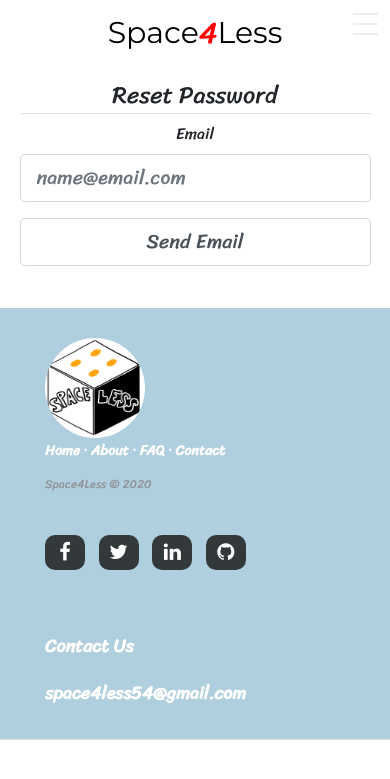
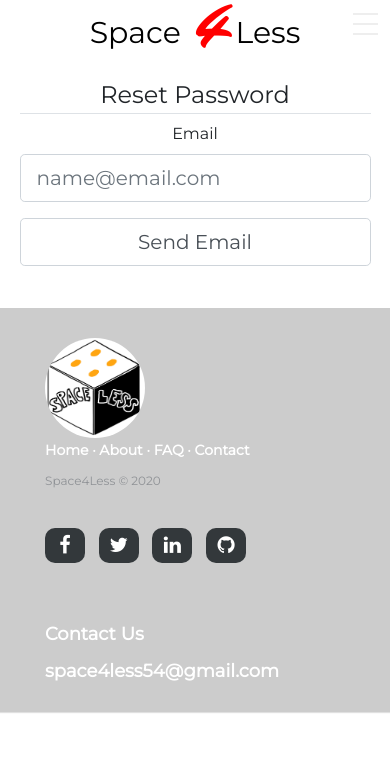
Before and after one commit to Jasmanji/Group5_Space4Less, a Flask app: page /reset in a window 390 px wide. Shown: the top 779 px of the page. Run offline with Flask 2, Linux system fonts and the light colour scheme; some libraries are stand-ins or nearby versions.

Commit message:
updating look of website

```diff
--- a/app/main/routes.py
+++ b/app/main/routes.py
@@ -21,7 +21,6 @@ stripe.api_key = secret_key
 
 # we create an instance of blueprint as main
 bp_main = Blueprint('main', __name__)
-
 
 # route for home page.
 @bp_main.route('/')
@@ -64,8 +63,8 @@ def signup():
 
         db.session.add(user)
         db.session.commit()
-        flash('congratulations, you have created an account!', 'success')
-        return redirect(url_for('main.home_page'))
+        flash('congratulations, you have created an account! Please log in to continue browsing!', 'success')
+        return redirect(url_for('main.login'))
     return render_template('signup.html', title='signup', form=form_signup)
 
 
--- a/app/static/design.css
+++ b/app/static/design.css
@@ -1,3 +1,9 @@
+#filtering-class{
+    border-color: #33383b;
+    background-color: coral;
+}
+
+
 .main-body{
   padding: 5%;
 }
@@ -30,7 +36,7 @@
 }
 
 .form-design{
-  font-family: 'Open Sans', cursive;
+  font-family: Montserrat, sans-serif;
   text-align: center;
   padding: 0;
 }
@@ -111,18 +117,18 @@ form {
   /*float: right;*/
   font-size: 18px;
   font-family: Montserrat, sans-serif;
-  color: lightgray;
+  color: black;
 }
 
 .nav > .nav-links > a {
   display: inline-block;
   padding: 13px 10px 13px 10px;
   text-decoration: none;
-  color: lightgray;
+  color: black;
 }
 
 .nav > .nav-links > a:hover {
-  color: black;
+  color: red;
 }
 
 .nav > #nav-check {
@@ -151,7 +157,7 @@ form {
   }
 
   .nav > .nav-btn > label:hover,.nav  #nav-check:checked ~ .nav-btn > label {
-    color: black;
+    color: red;
   }
 
   .nav > .nav-btn > label > span {
@@ -165,7 +171,8 @@ form {
     position: absolute;
     display: block;
     width: 100%;
-    background-color: #afcfde;
+    background-color: white;
+    border-color: #33383b;
     height: 0;
     transition: all 0.3s ease-in;
     overflow-y: hidden;
@@ -190,12 +197,10 @@ form {
 
 /*  footer */
 
-* {
-  font-family: 'Sriracha', cursive  ;
-}
+
 
 .footer-distributed{
-	background: #afcfde;
+	background: #cccccc;
 	box-shadow: 0 1px 1px 0 rgba(0, 0, 0, 0.12);
 	box-sizing: border-box;
 	width: 100%;
@@ -303,7 +308,7 @@ img {
 @media (max-width: 1000px) {
 
 	.footer-distributed {
-		font: bold 14px sans-serif;
+		font: bold 14px Montserrat, sans-serif;
 	}
 
 	.footer-distributed .footer-company-name{
--- a/app/templates/layout.html
+++ b/app/templates/layout.html
@@ -7,7 +7,7 @@
     <meta name="viewport" content="width=device-width, initial-scale=1, shrink-to-fit=no">
     <!-- link to font -->
     <link href="https://fonts.googleapis.com/css?family=Sriracha&display=swap" rel="stylesheet">
-
+    <link rel="stylesheet" type="text/css" href="//fonts.googleapis.com/css?family=Mr+Dafoe" />
     <!--The link to our stylesheet -->
     <link rel="stylesheet" type="text/css" href="{{ url_for('static', filename='design.css') }}">
    <!-- <link rel="stylesheet" href="https://cdnjs.cloudflare.com/ajax/libs/font-awesome/4.7.0/css/font-awesome.min.css"> -->
@@ -38,7 +38,7 @@
 
             <div class="nav-header">
                 <div class="nav-title">
-                    Space<span style='color: red'>4</span>Less
+                    Space<span style='color: red; font-family: "Mr Dafoe"; font-size: 50px; font-style: normal; font-variant: normal; font-weight: 700; line-height: 26.4px; '> 4 </span> Less
                 </div>
 
             </div>
```
Also changed, not shown: app/templates/home.html (+3 -4 lines), app/spaceless.db (deleted).
